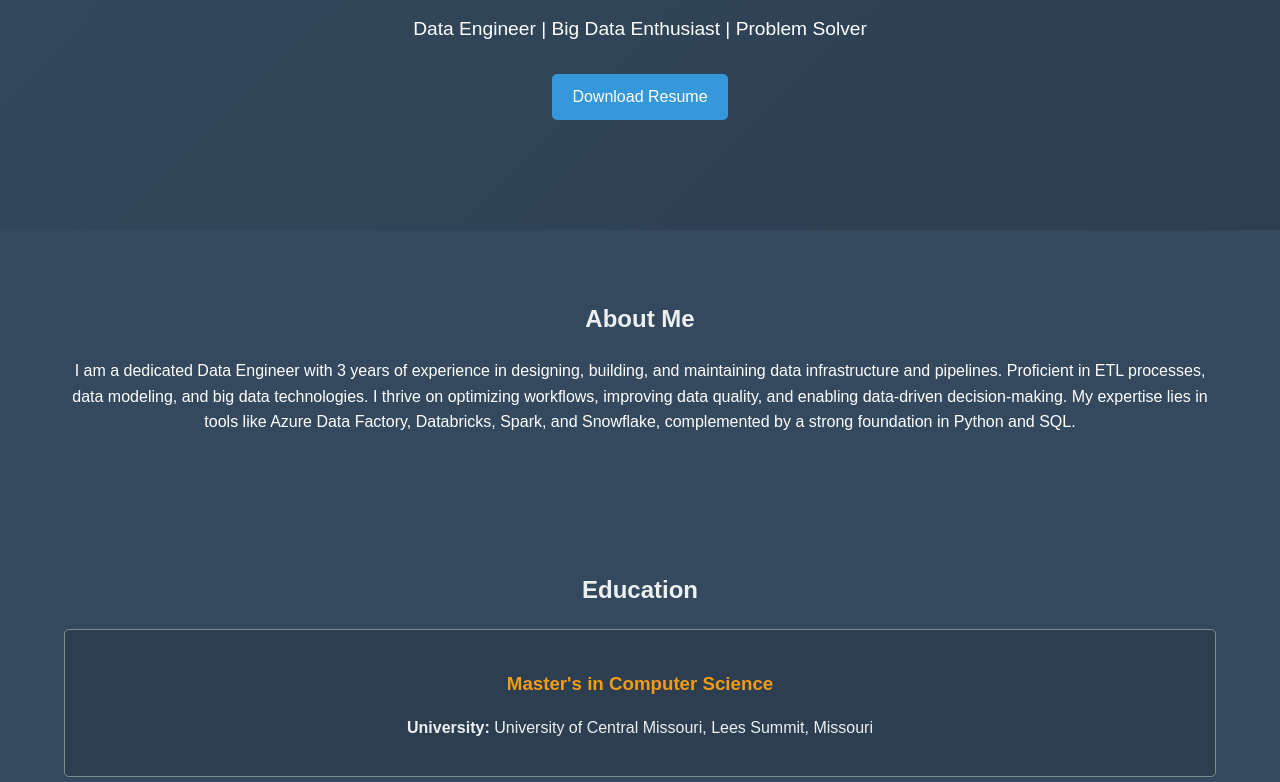
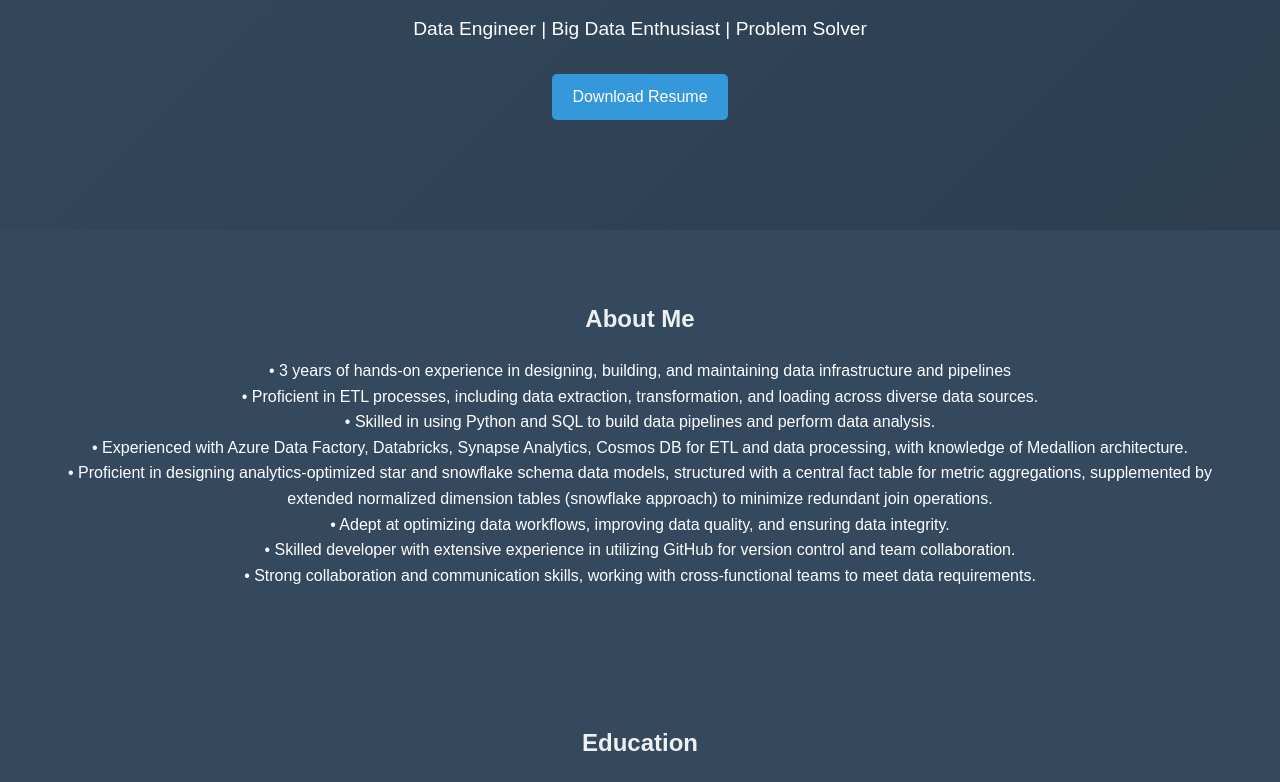
Before and after one commit to Ramanvodnala/Portfolio, a plain HTML site: page index.html in a window 1280 px wide. Shown: the part 242-1024 px from the top of the page. Drawn offline with Linux system fonts and the light colour scheme.

Commit message:
Update index.html

```diff
--- a/index.html
+++ b/index.html
@@ -13,7 +13,6 @@
             <li><a href="#hero">Home</a></li>
             <li><a href="#about">About</a></li>
             <li><a href="#experience">Experience</a></li>
-            <li><a href="#projects">Projects</a></li>
             <li><a href="#skills">Skills</a></li>
             <li><a href="#contact">Contact</a></li>
         </ul>
@@ -36,7 +35,14 @@
             <h2>About Me</h2>
             <div class="about-content">
                 <p>
-                    I am a dedicated Data Engineer with 3 years of experience in designing, building, and maintaining data infrastructure and pipelines. Proficient in ETL processes, data modeling, and big data technologies. I thrive on optimizing workflows, improving data quality, and enabling data-driven decision-making. My expertise lies in tools like Azure Data Factory, Databricks, Spark, and Snowflake, complemented by a strong foundation in Python and SQL.
+                    • 3 years of hands-on experience in designing, building, and maintaining data infrastructure and pipelines <br>
+                    • Proficient in ETL processes, including data extraction, transformation, and loading across diverse data sources.<br>
+                    • Skilled in using Python and SQL to build data pipelines and perform data analysis.<br>
+                    • Experienced with Azure Data Factory, Databricks, Synapse Analytics, Cosmos DB for ETL and data processing, with knowledge of Medallion architecture.<br>
+                    • Proficient in designing analytics-optimized star and snowflake schema data models, structured with a central fact table for metric aggregations, supplemented by extended normalized dimension tables (snowflake approach) to minimize redundant join operations.<br>
+                    • Adept at optimizing data workflows, improving data quality, and ensuring data integrity.<br>
+                    • Skilled developer with extensive experience in utilizing GitHub for version control and team collaboration.<br>
+                    • Strong collaboration and communication skills, working with cross-functional teams to meet data requirements.
                 </p>
             </div>
         </div>
@@ -91,15 +97,6 @@
         </div>
     </section>
 
-    <!-- Projects Section -->
-    <section id="projects">
-        <div class="container">
-            <h2>Projects</h2>
-            <p>Please visit my LinkedIn profile for detailed project descriptions:</p>
-            <a href="http://www.linkedin.com" class="btn">View LinkedIn</a>
-        </div>
-    </section>
-
     <!-- Skills Section -->
     <section id="skills">
         <div class="container">
```
